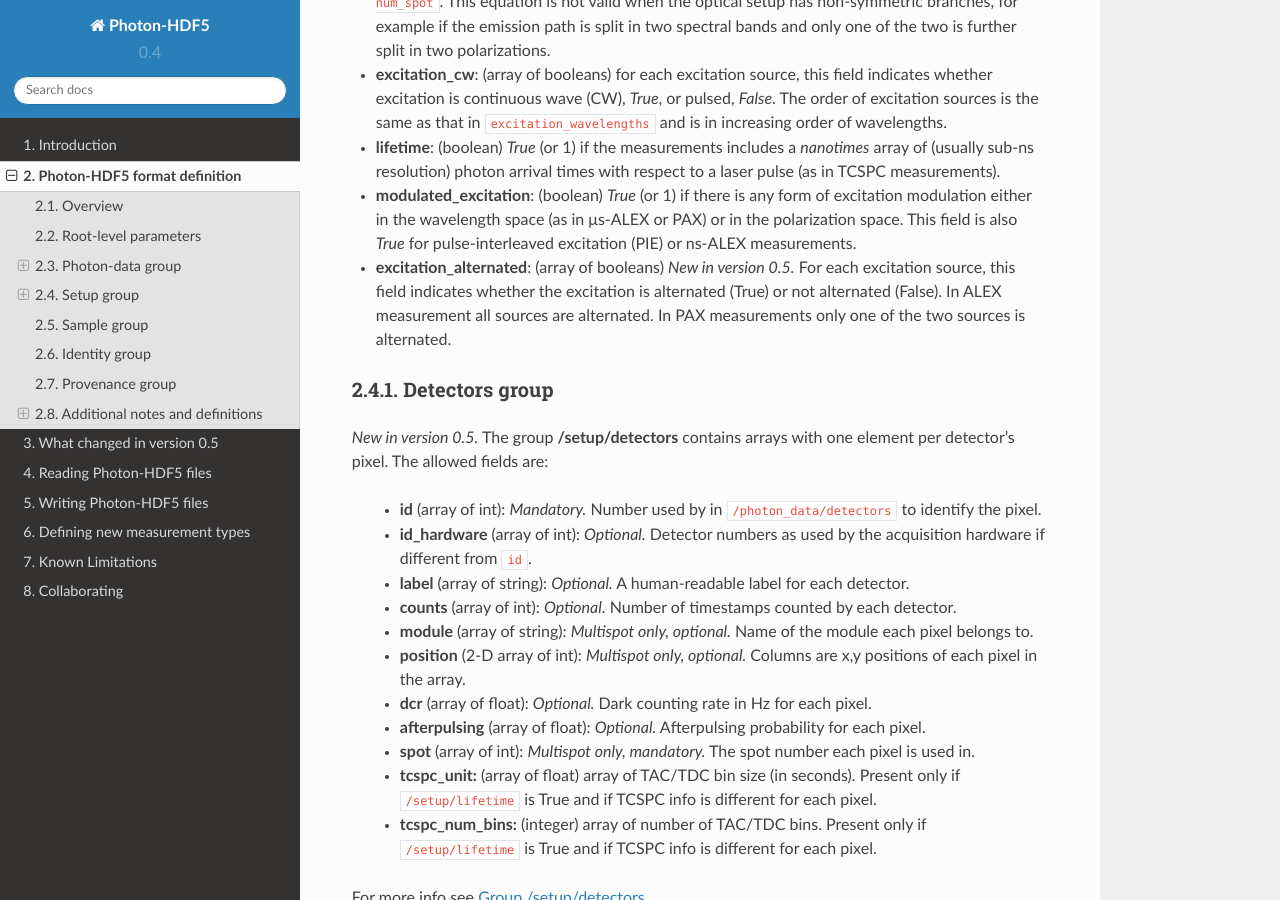
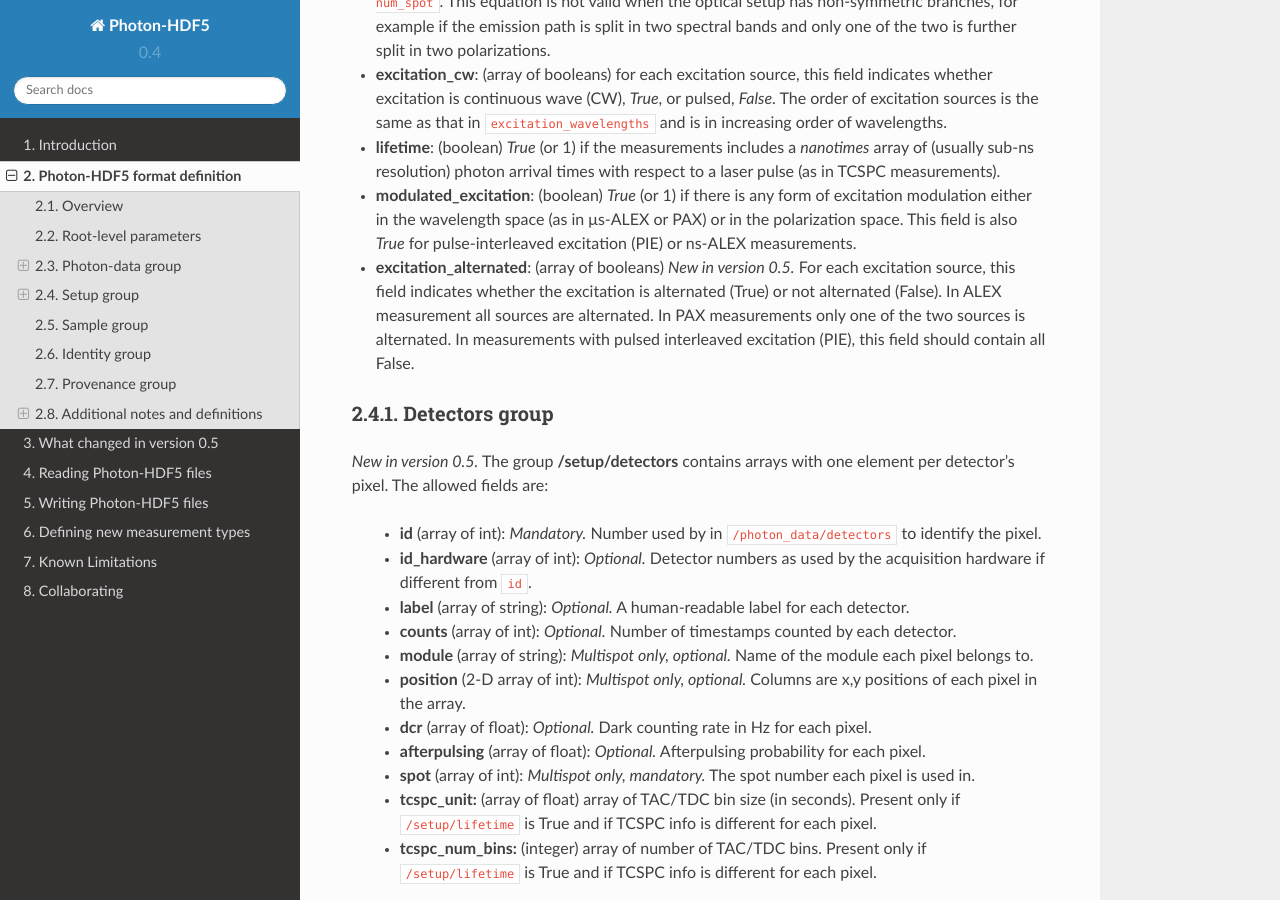
Before and after one commit to Photon-HDF5/photon-hdf5, a Sphinx documentation site: the page built from docs/phdata.rst, in a window 1280 px wide and 900 px high, scrolled down 6622 px. Built offline with Sphinx 7.4.7 and the Read the Docs theme 2.0.0, drawn with Linux system fonts in a browser that asks for light colours.

Commit message:
Add note on howto use excitation_alternated with PIE

```diff
--- a/docs/phdata.rst
+++ b/docs/phdata.rst
@@ -308,6 +308,8 @@ When setup is present, the following 9 fields are mandatory:
   this field indicates whether the excitation is alternated (True) or
   not alternated (False). In ALEX measurement all sources are alternated.
   In PAX measurements only one of the two sources is alternated.
+  In measurements with pulsed interleaved excitation (PIE), this field
+  should contain all False.
 
 .. _detectors_group:
 
```
